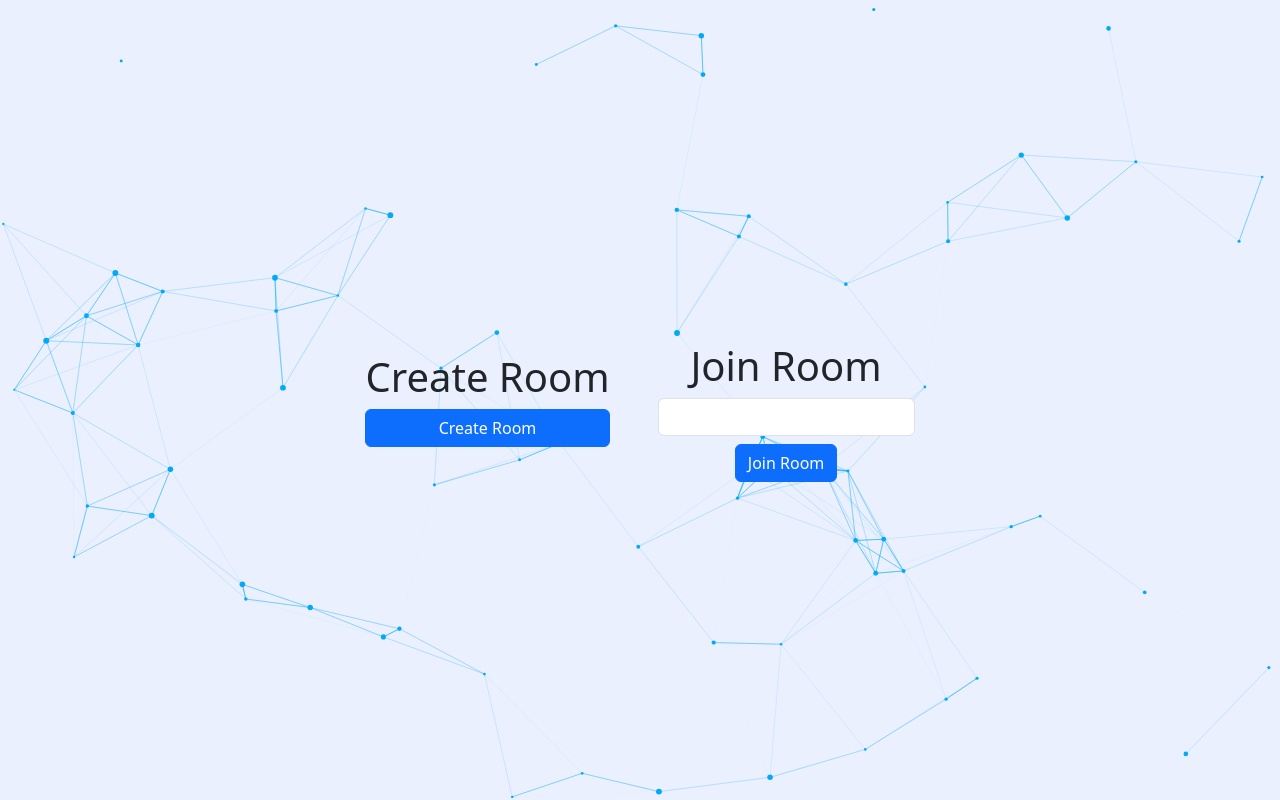
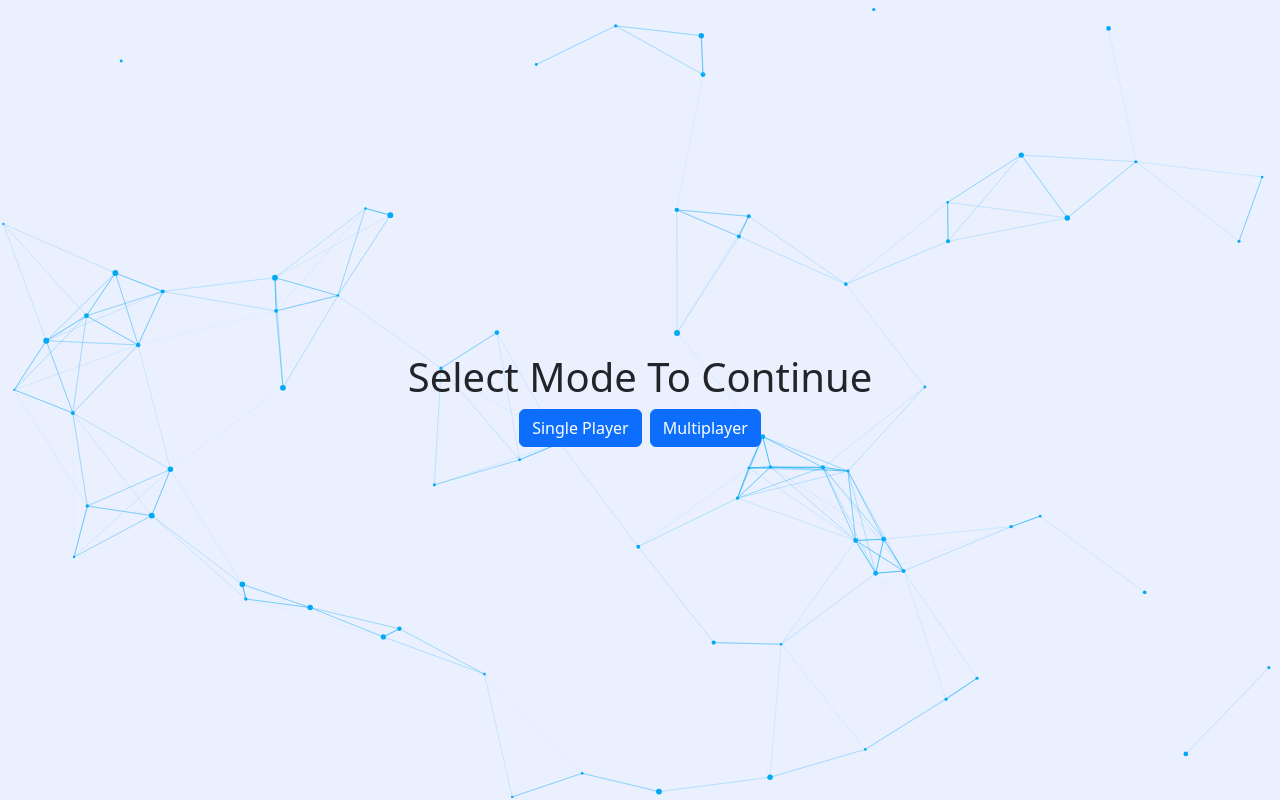
Before and after one commit to frontend-fusion/handy-cricket-frontend, a React (Create React App) app: page / in a window 1280 px wide. Both pictures are taken after typing "Sample" into the empty fields and a click on the button "Submit". Built offline with nearby package versions, Linux system fonts and the light colour scheme; no server answers.

Commit message:
Update App.js

```diff
--- a/src/App.js
+++ b/src/App.js
@@ -14,6 +14,7 @@ function App() {
   const [activeRooms, setActiveRooms] = useState([{}]);
   const [isDisabled, setIsDisabled] = useState(false);
   const [isShowError, setShowError] = useState(false);
+  const [isSelectMode, setSelectedMode] = useState(false);
   const setUser = () => {
     if (!document.getElementById('name').value) {
       setShowError(true);
@@ -36,6 +37,13 @@ function App() {
   const playerMove = (move) => {
     socket.emit('player move', roomId, move);
     setIsDisabled(true);
+  }
+
+  const modeSelected = (mode) => {
+    setSelectedMode(true);
+    if (mode === 'singlePlayer') {
+      socket.emit('play with cpu', userName);
+    }
   }
 
   useEffect(() => {
@@ -129,14 +137,28 @@ function App() {
       }
 
       {
-        roomCreated && !playMatch && userRegistered &&
+        userRegistered && !isSelectMode &&
+        <>
+          <div className='d-flex  flex-column align-items-center justify-content-center h-100'>
+            <h1>Select Mode To Continue</h1>
+            <div>
+              <button className='btn btn-primary' onClick={() => modeSelected('singlePlayer')}>Single Player</button>
+              <button className='btn btn-primary ms-2' onClick={() => modeSelected('multiplayer')}>Multiplayer</button>
+            </div>
+          </div>
+        </>
+      }
+
+      {
+        roomCreated && !playMatch && userRegistered && isSelectMode &&
         <div className='h-100 d-flex flex-column justify-content-center align-items-center'>
           <h1>Room Id: {roomId}</h1>
           <h1>Waiting for your friend to join</h1>
         </div>
       }
 
-      {!playMatch && userRegistered && !roomCreated &&
+
+      {!playMatch && userRegistered && !roomCreated && isSelectMode &&
         <>
           <div className="App d-flex justify-content-center align-items-center h-100">
             <div className='d-flex flex-column'>
```
